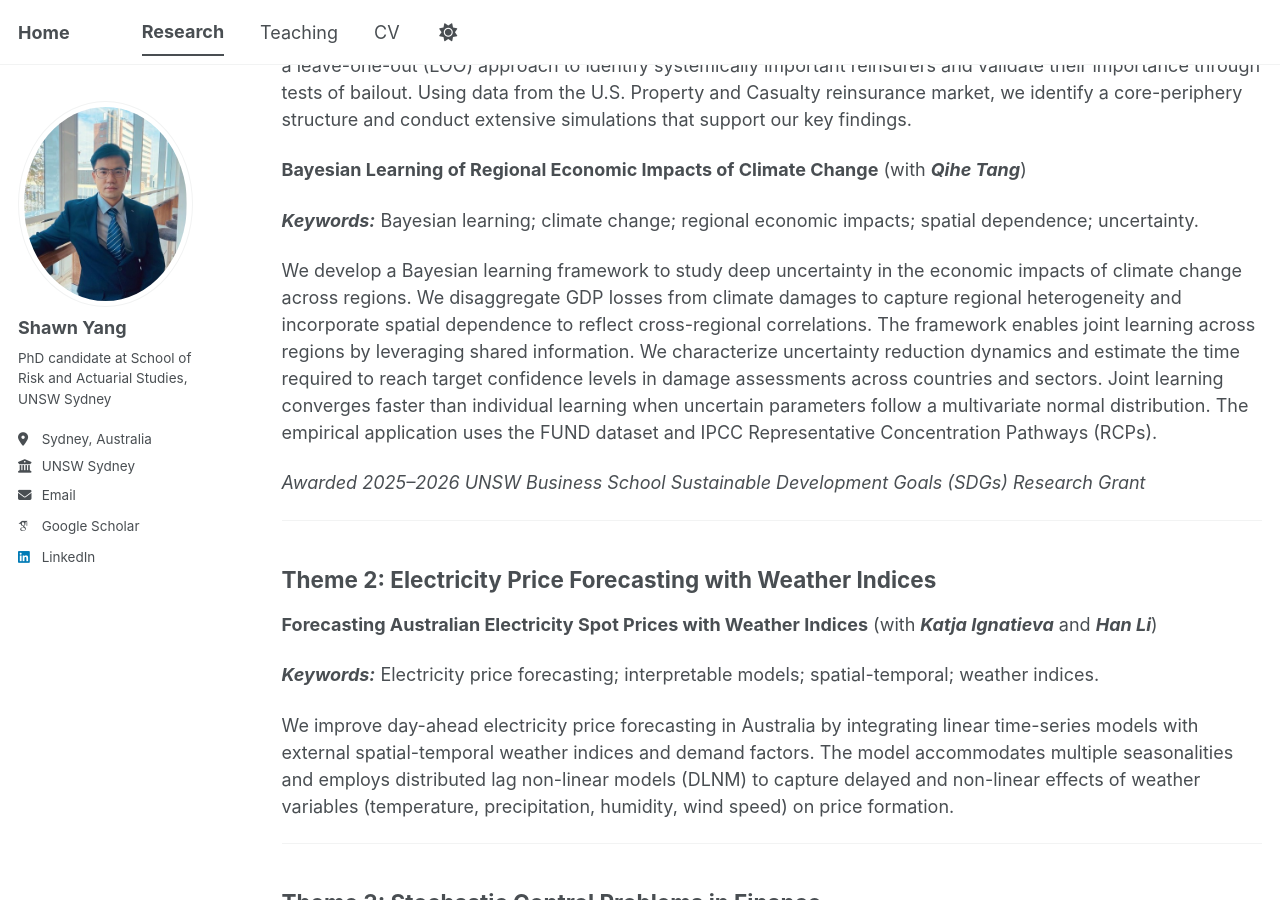
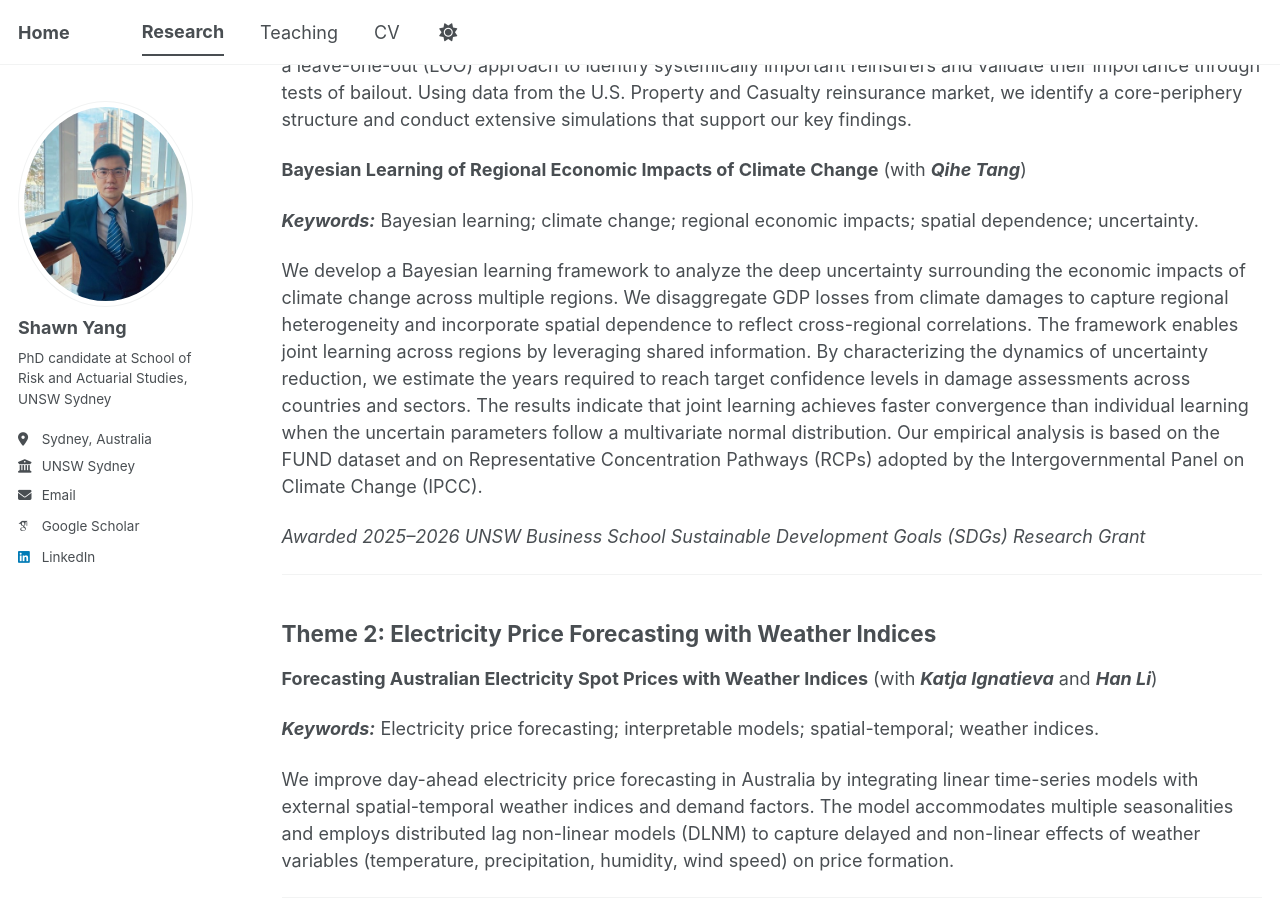
Before and after one commit to Shawnyangbest/Shawnyangbest, a Jekyll site: the page built from _pages/research.md, in a window 1280 px wide and 900 px high, scrolled down 403 px. Built offline with Jekyll 4.4.1, drawn with Linux system fonts in a browser that asks for light colours; some web fonts are replaced; a script bundle is joined from its source files by our own code; library files that are not in the unit come from our copies.

Commit message:
Update research.md

```diff
--- a/_pages/research.md
+++ b/_pages/research.md
@@ -18,7 +18,18 @@ payoffs decrease due to cascading defaults. Under tail dependence between primar
 
 ***Keywords:*** Bayesian learning; climate change; regional economic impacts; spatial dependence; uncertainty.
 
-We develop a Bayesian learning framework to study deep uncertainty in the economic impacts of climate change across regions. We disaggregate GDP losses from climate damages to capture regional heterogeneity and incorporate spatial dependence to reflect cross-regional correlations. The framework enables joint learning across regions by leveraging shared information. We characterize uncertainty reduction dynamics and estimate the time required to reach target confidence levels in damage assessments across countries and sectors. Joint learning converges faster than individual learning when uncertain parameters follow a multivariate normal distribution. The empirical application uses the FUND dataset and IPCC Representative Concentration Pathways (RCPs).
+We develop a Bayesian learning framework to analyze the deep uncertainty surrounding the economic impacts of climate change across
+multiple regions. We disaggregate GDP losses from climate damages to capture
+regional heterogeneity and incorporate spatial dependence to reflect
+cross-regional correlations. The framework enables joint learning across
+regions by leveraging shared information. By characterizing the dynamics of
+uncertainty reduction, we estimate the years required to reach target
+confidence levels in damage assessments across countries and sectors. The
+results indicate that joint learning achieves faster convergence than
+individual learning when the uncertain parameters follow a multivariate
+normal distribution. Our empirical analysis is based on the FUND dataset and
+on Representative Concentration Pathways (RCPs) adopted by the
+Intergovernmental Panel on Climate Change (IPCC).
 
 *Awarded 2025–2026 UNSW Business School Sustainable Development Goals (SDGs) Research Grant*
 
```
